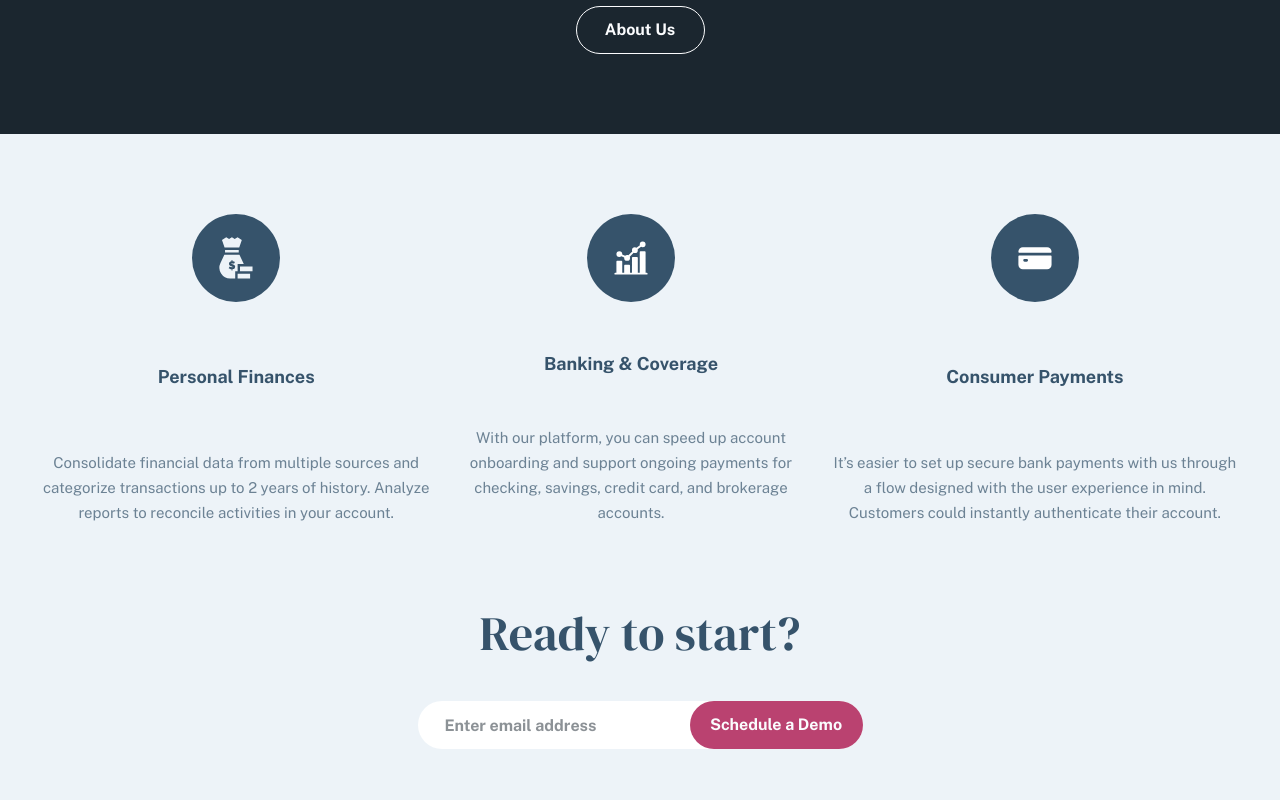
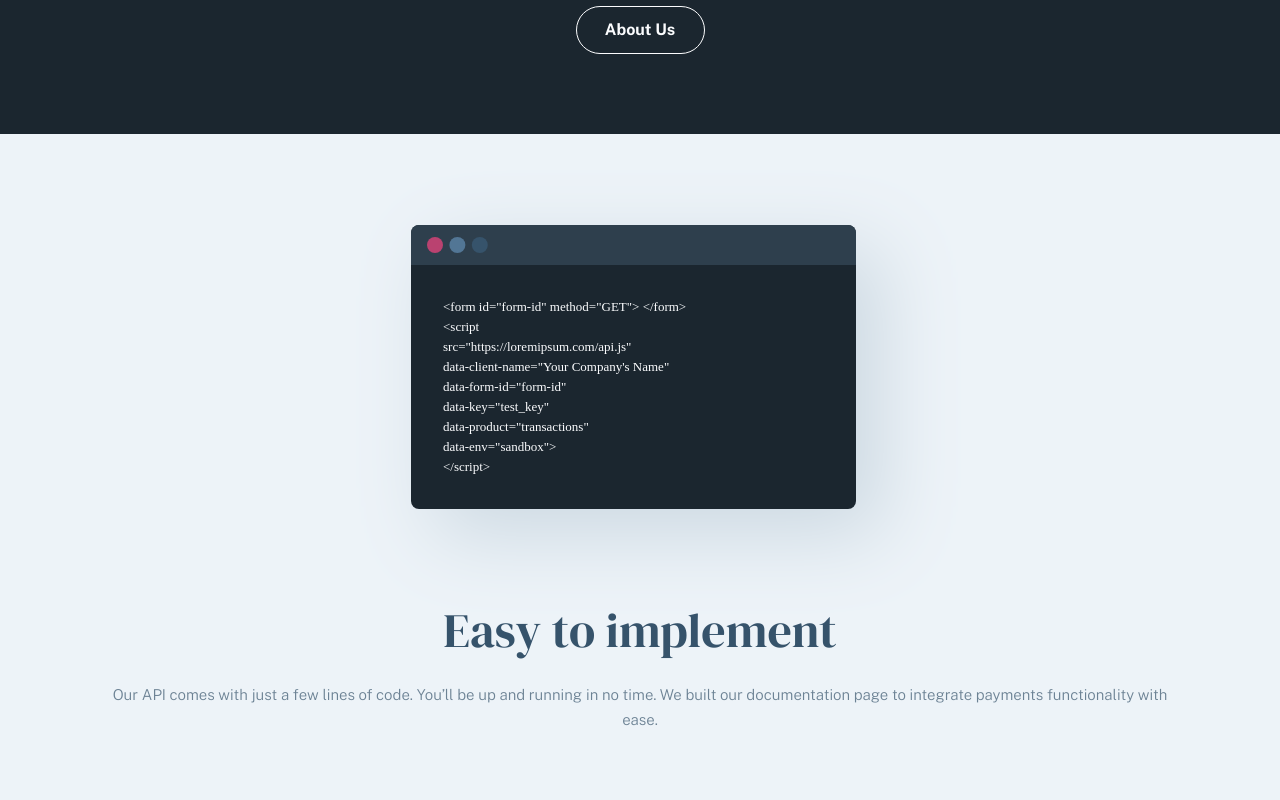
Before and after one commit to jjpickering10/frontend-mentor-payapi, a Next.js app: page / in a window 1280 px wide. Shown: the part 1080-1880 px from the top of the page. Built offline with nearby package versions, Linux system fonts and the light colour scheme.

Commit message:
Add and style home main component

```diff
--- /dev/null
+++ b/components/Main.jsx
@@ -0,0 +1,15 @@
+import React from 'react';
+import MainSection from './MainSection';
+
+const Main = ({ sections }) => {
+  const newSections = sections.map((section, index) => {
+    return <MainSection key={index} section={section} />;
+  });
+  return (
+    <div className='flex flex-col justify-center items-center gap-[80px]'>
+      {newSections}
+    </div>
+  );
+};
+
+export default Main;
--- /dev/null
+++ b/components/MainSection.jsx
@@ -0,0 +1,34 @@
+import Image from 'next/image';
+import React from 'react';
+
+const MainSection = ({ section }) => {
+  return (
+    <div
+      className={`flex flex-col ${
+        section.heading === 'Easy to implement'
+          ? 'lg:flex-row'
+          : 'lg:flex-row-reverse'
+      }  items-center justify-between text-center lg:text-left mx-6 md:mx-[97px] lg:mx-0 lg:w-full lg:px-[165px] overflow-x-hidden mt-6 lg:mt-[96px]`}
+    >
+      <div>
+        <Image
+          src={section.image.src}
+          height={section.image.height}
+          width={section.image.width}
+          alt={section.heading + '-image'}
+          className={`translate-x-[18px] translate-y-[12px] lg:translate-y-0 ${
+            section.heading === 'Easy to implement'
+              ? 'lg:-translate-x-[48px]'
+              : 'lg:translate-x-[96px]'
+          }`}
+        />
+      </div>
+      <div className='lg:w-[445px]'>
+        <h2 className=' mb-6'>{section.heading}</h2>
+        <p className=' leading-[25px] font-light'>{section.paragraph}</p>
+      </div>
+    </div>
+  );
+};
+
+export default MainSection;
--- /dev/null
+++ b/data/mainInfo.js
@@ -0,0 +1,19 @@
+import implement from '../public/assets/home/desktop/illustration-easy-to-implement.svg';
+import simple from '../public/assets/home/desktop/illustration-simple-ui.svg';
+
+const mainInfo = [
+  {
+    image: implement,
+    heading: 'Easy to implement',
+    paragraph:
+      'Our API comes with just a few lines of code. You’ll be up and running in no time. We built our documentation page to integrate payments functionality with ease.',
+  },
+  {
+    image: simple,
+    heading: 'Simple UI & UX',
+    paragraph:
+      'Our pre-built form is easy to integrate in your app or website’s checkout flow and designed to optimize conversion.',
+  },
+];
+
+export default mainInfo;
--- a/pages/index.js
+++ b/pages/index.js
@@ -1,8 +1,10 @@
 import Head from 'next/head';
 import Hero from '../components/Hero';
 import Info from '../components/Info';
+import Main from '../components/Main';
 import Work from '../components/Work';
 import homeInfo from '../data/homeInfo';
+import mainInfo from '../data/mainInfo';
 
 export default function Home() {
   return (
@@ -14,6 +16,7 @@ export default function Home() {
       </Head>
       <Hero />
       <Work />
+      <Main sections={mainInfo} />
       <Info sections={homeInfo} />
     </div>
   );
```
